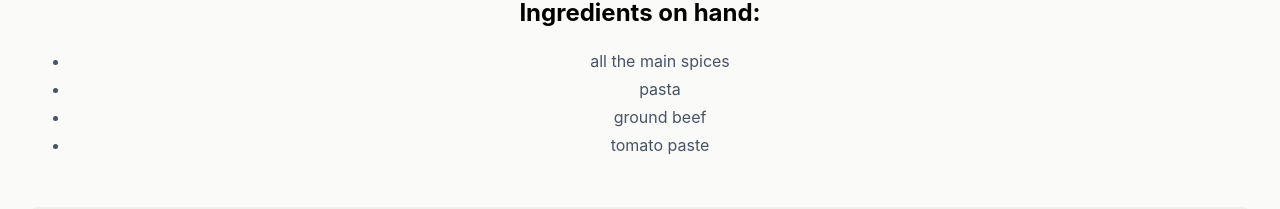
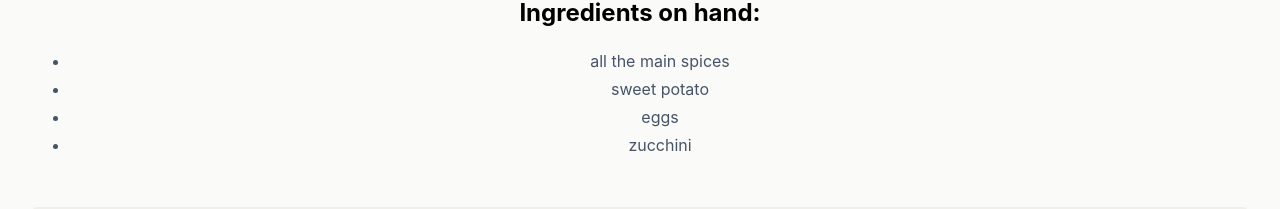
Before and after one commit to evgeniikozhushko/chef-claude, a React (Create React App) app: page / in a window 1280 px wide. Shown: the part 239-448 px from the top of the page. Built offline with nearby package versions, Linux system fonts and the light colour scheme; no server answers; what @huggingface/inference would draw is missing.

Commit message:
Connected to Anthropic API

```diff
--- a/src/Main.js
+++ b/src/Main.js
@@ -8,9 +8,9 @@ export default function Main() {
   // This state holds an array of ingredients.
   const [ingredients, setIngredients] = useState([
     "all the main spices",
-    "pasta",
-    "ground beef",
-    "tomato paste"
+    "sweet potato",
+    "eggs",
+    "zucchini"
   ]);
 
   // **Recipe Visibility State**
@@ -37,7 +37,7 @@ export default function Main() {
   // When called, it sends the ingredients array to the AI function,
   // waits for the recipe text, then updates state.
   async function handleGetRecipe() {
-    const recipeMarkdown = await getRecipeFromChefClaude(ingredients);
+    // const recipeMarkdown = await getRecipeFromChefClaude(ingredients);
     try {
       // Pass the ingredients array to the AI function.
       const response = await getRecipeFromChefClaude(ingredients);
--- a/src/ai.js
+++ b/src/ai.js
@@ -5,8 +5,8 @@ import { HfInference } from '@huggingface/inference';
 const HF_ACCESS_TOKEN = process.env.REACT_APP_HF_ACCESS_TOKEN;
 const hf = new HfInference(HF_ACCESS_TOKEN);
 
-// Backend API URL
-const API_URL = 'http://localhost:5000/api';
+// Backend API URL - updated to port 3001
+const API_URL = 'http://localhost:3001/api';
 
 export async function getRecipeFromChefClaude(ingredientsArr) {
   try {
```
Also changed, not shown: 2 other files (tests, documents, lock files or other folders).
